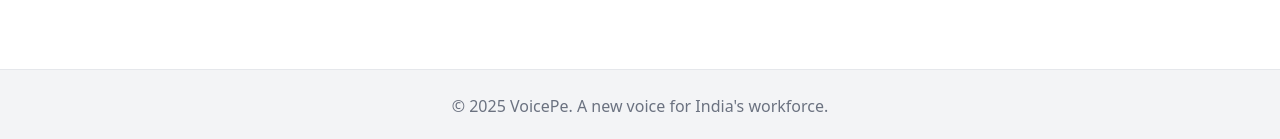
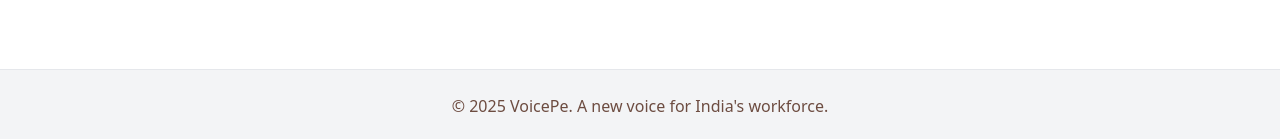
Before and after one commit to Biradarvanshika/VoicePe, a React (Vite) app in the folder frontend/: page / in a window 1280 px wide. Shown: the part 971-1110 px from the top of the page. Built offline with nearby package versions, Linux system fonts and the light colour scheme; what @tailwindcss/nesting would draw is missing.

Commit message:
Update footer copyright text color

```diff
--- a/frontend/src/App.jsx
+++ b/frontend/src/App.jsx
@@ -156,7 +156,7 @@ const Header = ({ setCurrentPage }) => {
 
 const Footer = () => (
   <footer className="bg-gray-100 border-t border-gray-200">
-    <div className="container mx-auto px-6 py-6 text-center text-gray-500">
+    <div className="container mx-auto px-6 py-6 text-center text-[#6D4C41]">
       <p>&copy; {new Date().getFullYear()} VoicePe. A new voice for India's workforce.</p>
     </div>
   </footer>
```
